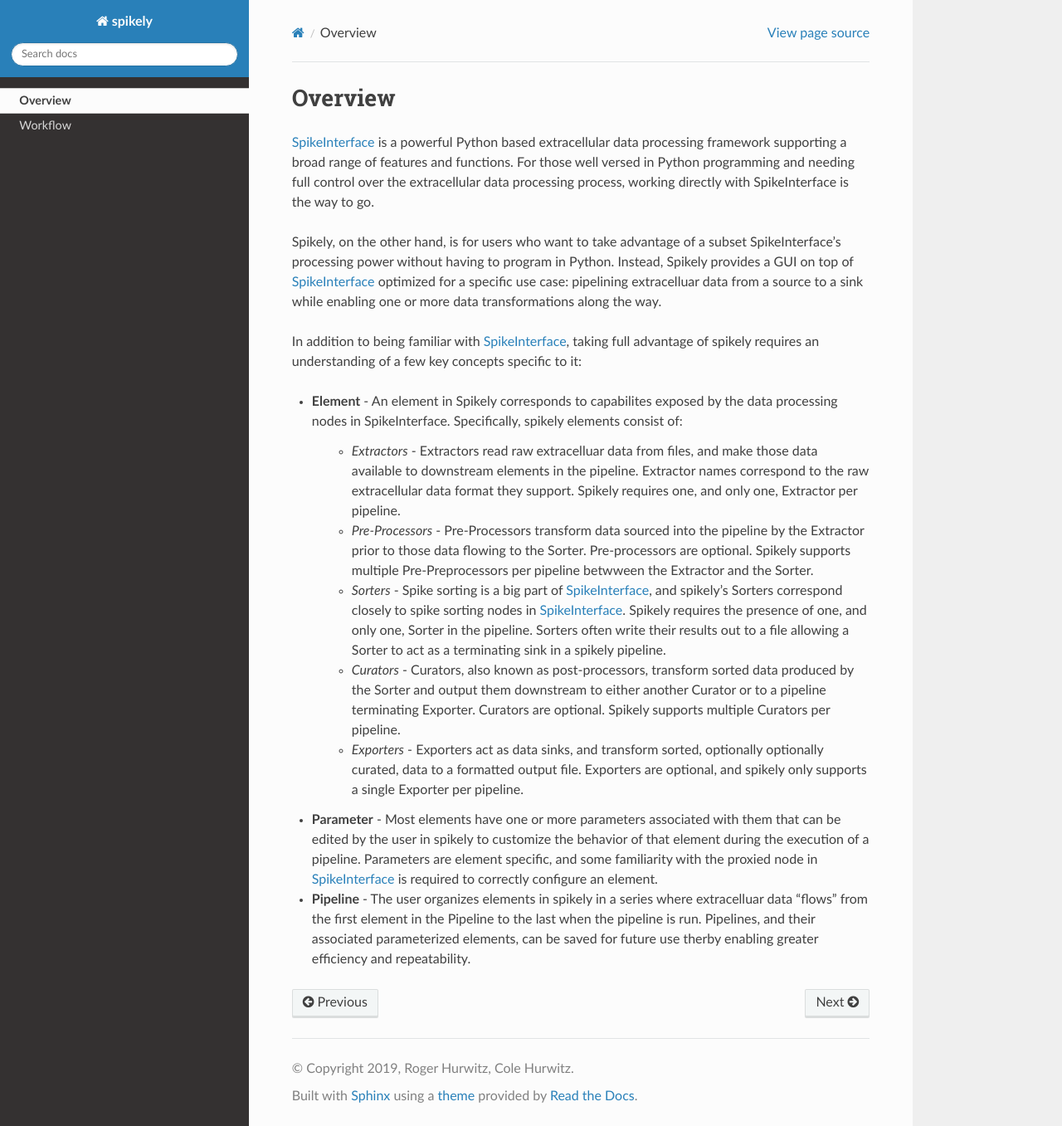
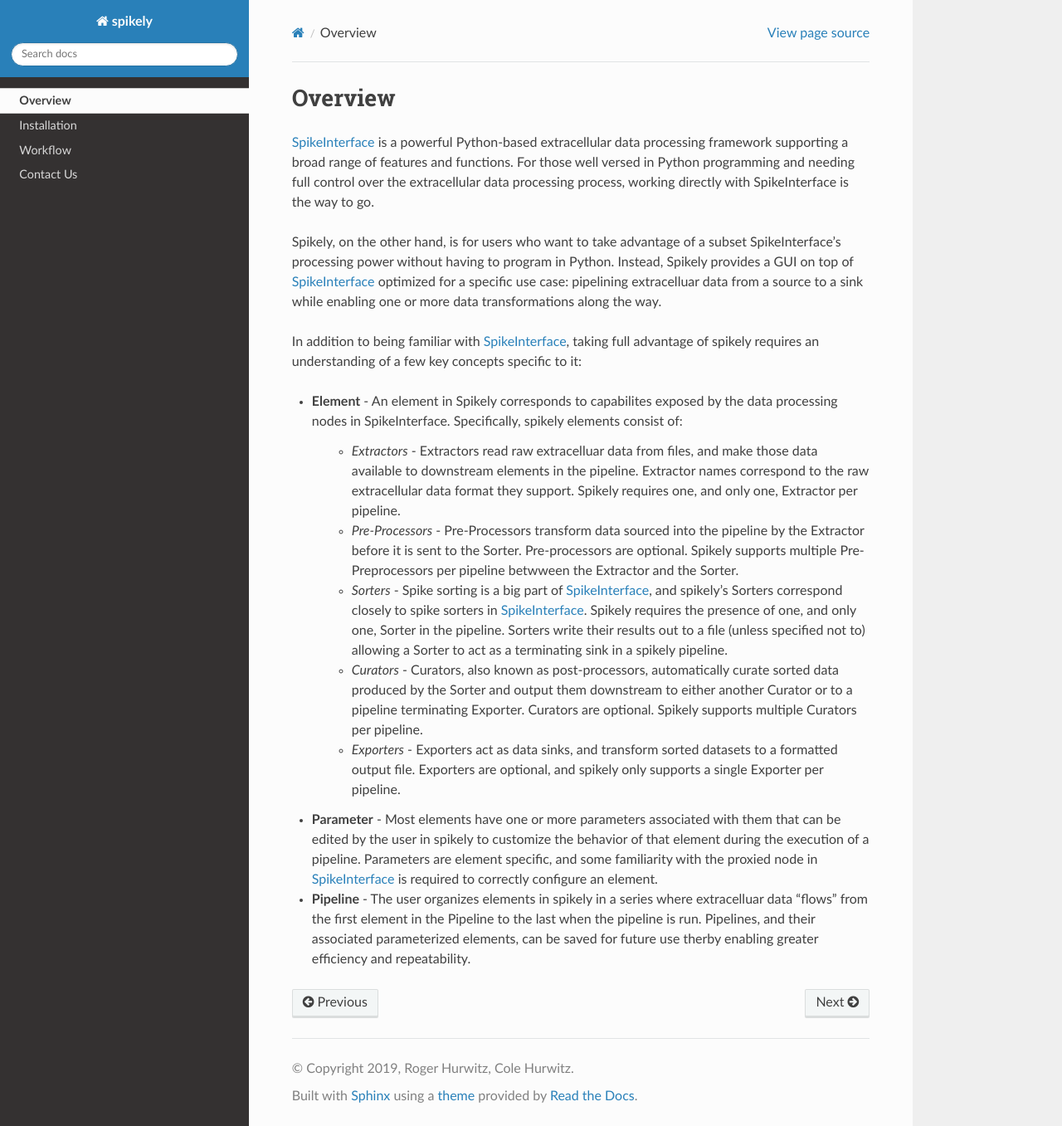
Before and after one commit to SpikeInterface/spikely, a Sphinx documentation site: the page built from docs/source/overview.rst, in a window 1280 px wide and 1357 px high. Shown: the whole window at 83% size. Built offline with Sphinx 7.4.7 and the Read the Docs theme 2.0.0, drawn with Linux system fonts in a browser that asks for light colours.

```diff
--- a/docs/source/overview.rst
+++ b/docs/source/overview.rst
@@ -4,7 +4,7 @@ Overview
 
 .. _SpikeInterface: https://github.com/SpikeInterface
 
-SpikeInterface_ is a powerful Python based extracellular data processing
+SpikeInterface_ is a powerful Python-based extracellular data processing
 framework supporting a broad range of features and functions.  For those well
 versed in Python programming and needing full control over the extracellular
 data processing process, working directly with SpikeInterface is the way to go.
@@ -28,25 +28,24 @@ spikely requires an understanding of a few key concepts specific to it:
       Spikely requires one, and only one, Extractor per pipeline.
 
     * *Pre-Processors* - Pre-Processors transform data sourced into the
-      pipeline by the Extractor prior to those data flowing to the Sorter.
+      pipeline by the Extractor before it is sent to the Sorter.
       Pre-processors are optional. Spikely supports multiple Pre-Preprocessors
       per pipeline betwween the Extractor and the Sorter.
 
     * *Sorters* - Spike sorting is a big part of SpikeInterface_, and spikely's
-      Sorters correspond closely to spike sorting nodes in SpikeInterface_.
+      Sorters correspond closely to spike sorters in SpikeInterface_.
       Spikely requires the presence of one, and only one, Sorter in the
-      pipeline.  Sorters often write their results out to a file allowing a
+      pipeline.  Sorters write their results out to a file (unless specified not to) allowing a
       Sorter to act as a terminating sink in a spikely pipeline.
 
-    * *Curators* - Curators, also known as post-processors, transform sorted
+    * *Curators* - Curators, also known as post-processors, automatically curate sorted
       data produced by the Sorter and output them downstream to either another
       Curator or to a pipeline terminating Exporter.  Curators are optional.
       Spikely supports multiple Curators per pipeline.
 
-    * *Exporters* - Exporters act as data sinks, and transform sorted,
-      optionally optionally curated, data to a formatted output file.
-      Exporters are optional, and spikely only supports a single Exporter per
-      pipeline.
+    * *Exporters* - Exporters act as data sinks, and transform sorted datasets
+      to a formatted output file. Exporters are optional, and spikely only supports
+      a single Exporter per pipeline.
 
 * **Parameter** - Most elements have one or more parameters associated with
   them that can be edited by the user in spikely to customize the behavior of
--- a/setup.py
+++ b/setup.py
@@ -16,7 +16,8 @@ setup(
     install_requires=[
         'PyQt5',
         'spikeextractors',
-        'spiketoolkit'
+        'spiketoolkit',
+        'spikesorters'
     ],
     author='Roger Hurwitz',
     author_email='rogerhurwitz@gmail.com',
--- a/spikely/version.py
+++ b/spikely/version.py
@@ -1 +1 @@
-__version__ = '0.4.5'
+__version__ = '0.4.6'
```
Also changed, not shown: docs/source/contact.rst (added, +12 -0 lines), docs/source/index.rst (+7 -5 lines), docs/source/installation.rst (added, +27 -0 lines).
